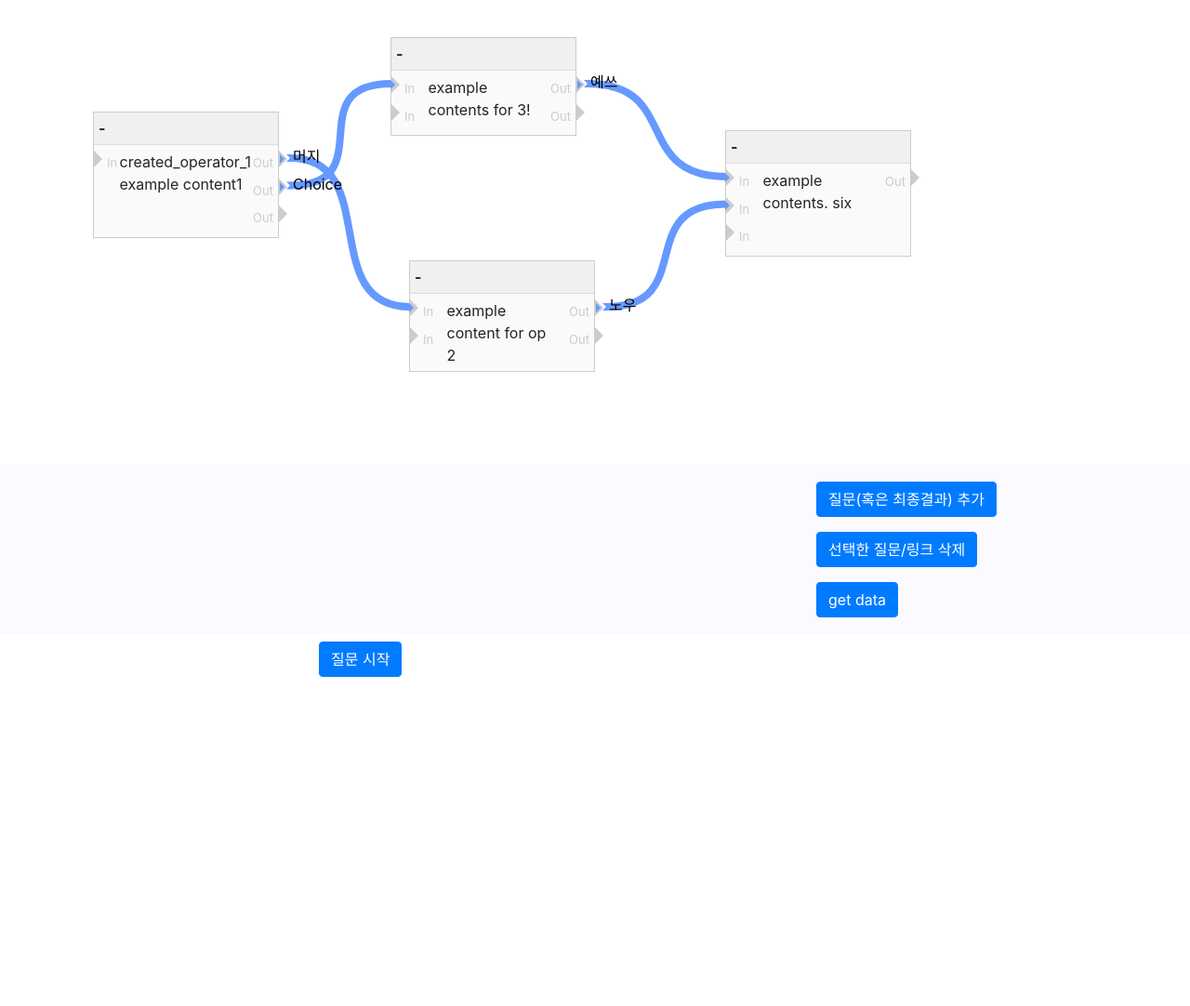
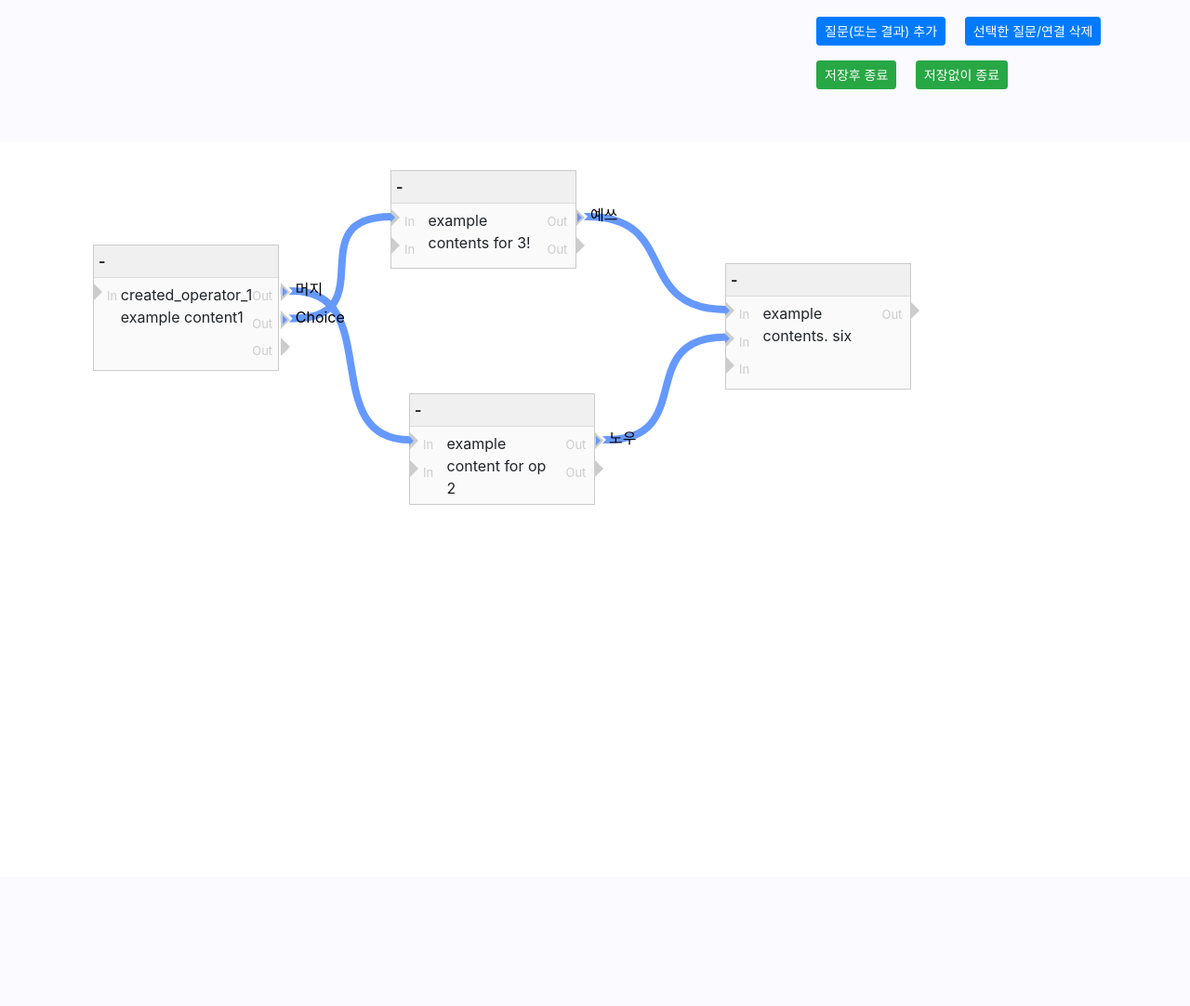
Before and after one commit to bluewhale8202/flowchart, a Django app: page /chart/draw_new/ in a window 1280 px wide. Shown: the whole page at 93% size. After the commit the page ends 543 px from the top, so only its background shows below. Run offline with Django 3.2, Linux system fonts and the light colour scheme; some libraries are stand-ins or nearby versions.

Commit message:
style improved

```diff
--- a/templates/chart/draw.html
+++ b/templates/chart/draw.html
@@ -6,6 +6,8 @@
 .control{
     background-color: #fafaff;
     padding: 10px;
+    position: fixed;
+    z-index: 1;
 }
 .operator_contents{
     overflow: hidden;
@@ -97,7 +99,7 @@ $contents_edit.find("button").click(function(){
     var contents = $contents_edit.find("textarea").val()
     if (selectedOperatorId != null) {
         $chart.flowchart('setOperatorContents', selectedOperatorId, contents);
-        $contents_edit.hide();
+        $contents_edit.css('visibility','hidden');
     }
 });
 
@@ -106,7 +108,7 @@ $link_edit.find("button").click(function(){
     var contents = $link_edit.find("textarea").val()
     if (selectedLinkId != null) {
         $chart.flowchart('setLinkText', selectedLinkId, contents);
-        $link_edit.hide();
+        $link_edit.css('visibility','hidden');
     }
 });
 
@@ -131,8 +133,8 @@ $(".add_node").click(function() {
     top: 200,
     left: 200,
     properties: {
-      title: '-',
-      contents: "example contents",
+      title: '&nbsp;',
+      contents: "클릭하여 내용을 입력해 주세요",
       inputs: {
         input_1: {
           label: '',
@@ -277,24 +279,24 @@ var data = {
 $chart.flowchart({
     data: data,
     onOperatorSelect: function(operatorId) {
-        $contents_edit.show();
+        $contents_edit.css('visibility','visible');
         $contents_edit.find("textarea")
             .val($chart.flowchart('getOperatorContents', operatorId));
         return true;
     },
     onOperatorUnselect: function(operatorId) {
-        $contents_edit.hide();
+        $contents_edit.css('visibility','hidden');
         return true;
     },
     onLinkSelect: function(linkId) {
         console.log("link selected: " + linkId);
-        $link_edit.show();
+        $link_edit.css('visibility','visible');
         $link_edit.find("textarea")
             .val($chart.flowchart('getLinkText', linkId));
         return true;
     },
     onLinkUnselect: function(linkId) {
-        $link_edit.hide();
+        $link_edit.css('visibility','hidden');
         return true;
     },
     onOperatorMoved: function(OperatorId){
@@ -303,42 +305,44 @@ $chart.flowchart({
 });
 
 updateScreenSize();
+$( window ).resize(function(){
+    $('.ensure-control-space').height($('.control').height() + 10);
+}).resize();
 {% endblock %}
 </script>
 
 
 {% block content %}
-<div style="width:1500px; height:500px;" id="chart"></div>
-
 <div class="container control col-sm-12">
     <div class="row">
         <div class="col-sm-1"></div>
-        <div class="col-sm-4">
-            <div class="contents_edit" style="display:none">
-                <h5>내용 설정</h5>
+        <div class="col-sm-5">
+            <div class="contents_edit" style="visibility:hidden">
+                <h5>내용 변경 <button type="button" class="btn btn-primary btn-sm">확인</button></h5>
                 <div class="row">
-                    <textarea type="text" class="col-sm-12" rows="8"></textarea>
+                    <textarea type="text" class="col-sm-12" rows="3"></textarea>
                 </div>
-                <button type="button" class="btn btn-primary">확인</button>
             </div>
         </div>
-        <div class="col-sm-3">
-            <div class="link_edit" style="display:none">
-                <h5>링크(선택지) 설정</h5>
+        <div class="col-sm-2">
+            <div class="link_edit" style="visibility:hidden">
+                <h5>선택지 변경 <button type="button" class="btn btn-primary btn-sm">확인</button></h5>
                 <div class="row">
                     <textarea type="text" class="col-sm-12"></textarea>
                 </div>
-                <button type="button" class="btn btn-primary">변경</button>
             </div>
         </div>
-        <div class="col-sm-3">
-            <button type="button" class="add_node btn btn-primary">질문(혹은 최종결과) 추가</button>
-            <button type="button" class="delete_selected btn btn-primary">선택한 질문/링크 삭제</button>
-            <button type="button" class="get_data btn btn-primary">get data</button>
+        <div class="col-sm-4">
+            <button type="button" class="add_node btn btn-primary btn-sm">질문(또는 결과) 추가</button>
+            <button type="button" class="delete_selected btn btn-primary btn-sm">선택한 질문/연결 삭제</button>
+            <button type="button" class="btn btn-success btn-sm">저장후 종료</button>
+            <button type="button" class="btn btn-success btn-sm">저장없이 종료</button>
+            {# <button type="button" class="get_data btn btn-primary">get data</button> #}
         </div>
-        <div class="col-sm-1"></div>
     </div>
 </div>
+
+{% comment %}
 
 <div class="col-sm-12" style="height:50vh;">
     <div class="row">
@@ -355,4 +359,8 @@ updateScreenSize();
         <div class="col-sm-3"></div>
     </div>
 </div>
+{% endcomment %}
+
+<div class="ensure-control-space"></div>
+<div style="height:800px;" id="chart"></div>
 {% endblock %}
```
Also changed, not shown: static/js/jquery.flowchart.js.
